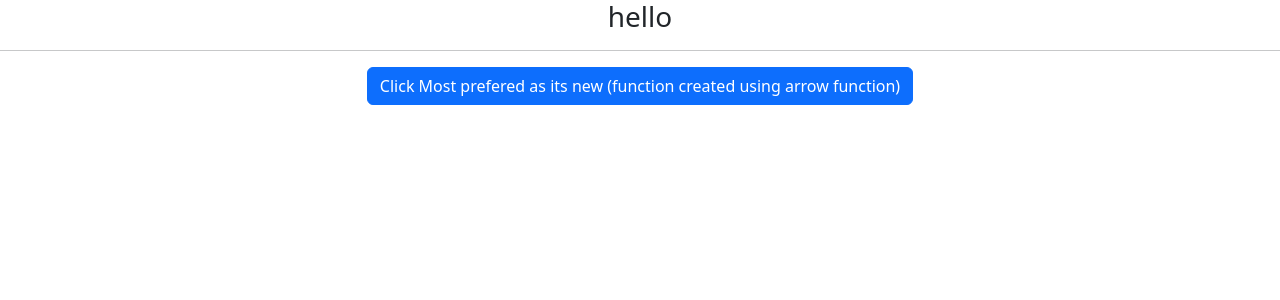
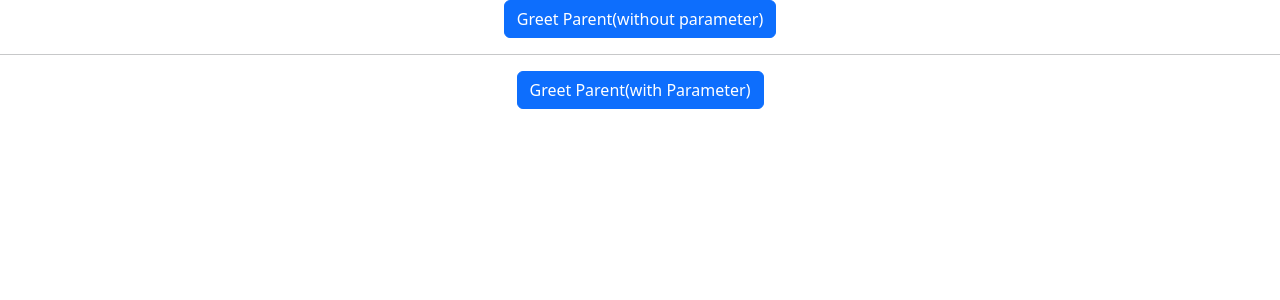
Before and after one commit to abdullahasif1/ReactJS-ALL-IN-ONE, a React (Create React App) app: page / in a window 1280 px wide. Shown: the top 300 px of the page. Built offline with nearby package versions, Linux system fonts and the light colour scheme.

Commit message:
Methods as Props

```diff
--- a/src/App.js
+++ b/src/App.js
@@ -7,13 +7,15 @@ import Counter from './Components/Counter';
 import FunctionClick from './Components/FunctionClick';
 import ClassClick from './Components/ClassClick';
 import EventBind from './Components/EventBind';
+import ParentComponent from './Components/ParentComponent';
 
 
 function App() {
 
   return (
     <div className="App">
-      <EventBind/>
+      <ParentComponent/>
+      {/* <EventBind/> */}
       {/* <FunctionClick/>
       <ClassClick/> */}
 
--- /dev/null
+++ b/src/Components/ChildComponent.js
@@ -0,0 +1,13 @@
+import React from 'react'
+
+function ChildComponent({greetHandler, greetHandlerPara}) {
+  return (
+    <div>
+      <button type='button' className='btn btn-primary' onClick={greetHandler}>Greet Parent(without parameter)</button>
+      <hr/>
+      <button type='button' className='btn btn-primary' onClick={()=>greetHandlerPara('child')}>Greet Parent(with Parameter)</button>
+    </div>
+  )
+}
+
+export default ChildComponent
--- /dev/null
+++ b/src/Components/ParentComponent.js
@@ -0,0 +1,31 @@
+import React, { Component } from 'react'
+import ChildComponent from './ChildComponent'
+
+class ParentComponent extends Component {
+    constructor(props) {
+      super(props)
+
+      this.state = {
+         parentName: "Parent"
+      }
+      this.greetParent=this.greetParent.bind(this)
+      this.greetParentWithPara=this.greetParentWithPara.bind(this)
+    }
+
+
+    greetParent (){
+        alert(`Hello ${this.state.parentName}`)
+    }
+    greetParentWithPara (childNamme){
+        alert(`Hello ${this.state.parentName} from ${childNamme}`)
+    }
+    render() {
+    return (
+      <div>
+        <ChildComponent greetHandler={this.greetParent} greetHandlerPara={this.greetParentWithPara}/>
+      </div>
+    )
+  }
+}
+
+export default ParentComponent
```
